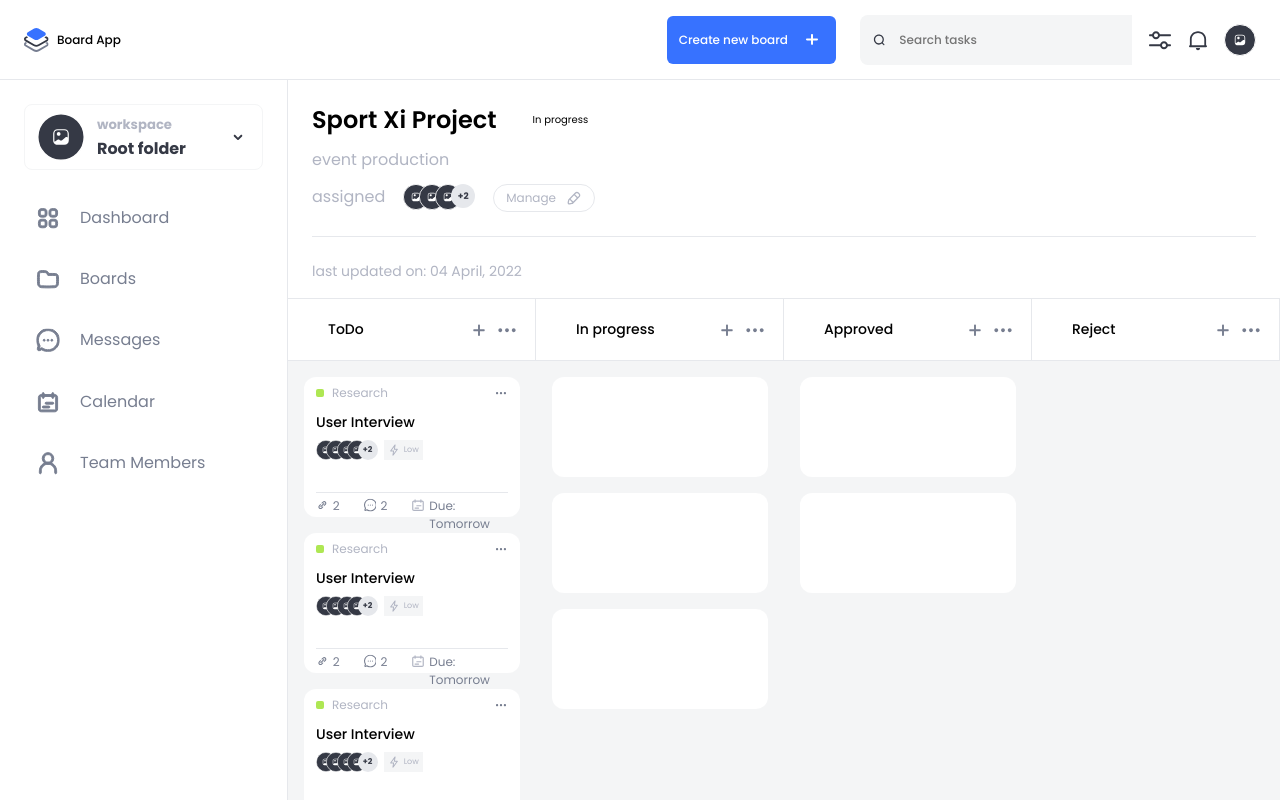
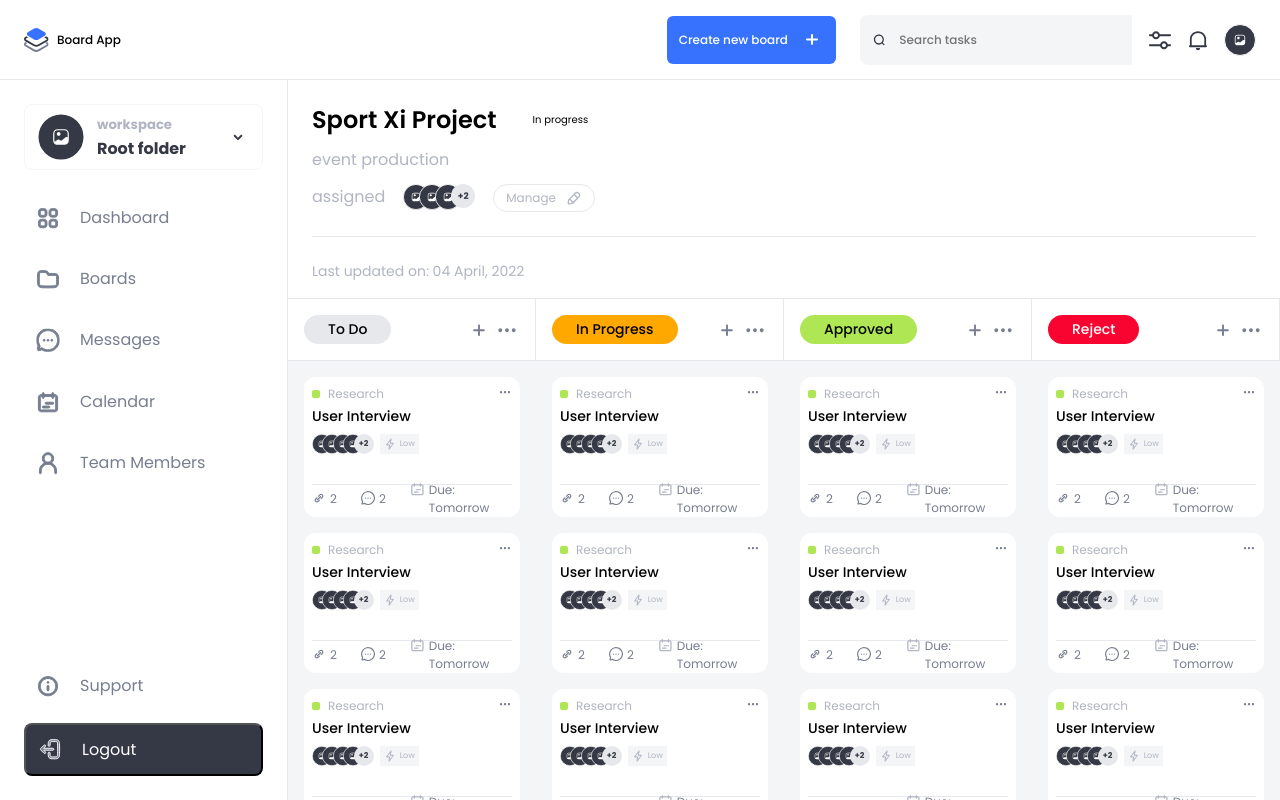
Before and after one commit to lakmalsathyajith/visionex-board, a React (Vite) app: page / in a window 1280 px wide. Shown: the top 800 px of the page. Built offline with nearby package versions, Linux system fonts and the light colour scheme.

Commit message:
breakdown more components

```diff
--- /dev/null
+++ b/src/components/Badge/Badge.module.scss
@@ -0,0 +1,25 @@
+@use './../../styles/variables' as vars;
+
+.badge {
+  border-radius: 46px;
+  padding: 0.25rem 1.5rem;
+  font-size: 0.875rem;
+  font-weight: 500;
+
+  &--inprogress {
+    background-color: vars.$task-5-color;
+  }
+
+  &--todo {
+    background-color: vars.$neutral-6-color;
+  }
+
+  &--approved {
+    background-color: vars.$task-1-color;
+  }
+
+  &--reject {
+    background-color: vars.$task-2-color;
+    color: vars.$background-color;
+  }
+}
--- /dev/null
+++ b/src/components/Badge/index.tsx
@@ -0,0 +1,28 @@
+import { FunctionComponent } from "react";
+import styles from "./Badge.module.scss";
+
+interface BadgeProps {
+  variant: "todo" | "inprogress" | "approved" | "reject";
+}
+
+const Badge: FunctionComponent<BadgeProps> = ({ variant }) => {
+  let label = "";
+  const className = `${styles["badge"]} ${styles["badge--" + variant]}`;
+  switch (variant) {
+    case "approved":
+      label = "Approved";
+      break;
+    case "inprogress":
+      label = "In Progress";
+      break;
+    case "reject":
+      label = "Reject";
+      break;
+    default:
+      label = "To Do";
+      break;
+  }
+  return <h2 className={className}>{label}</h2>;
+};
+
+export default Badge;
--- a/src/components/Card/Card.module.scss
+++ b/src/components/Card/Card.module.scss
@@ -8,15 +8,15 @@
   height: 100px;
   background-color: vars.$background-color;
   margin: 0 1rem;
-  padding: 0 0.75rem;
+  padding: 0.5rem;
   gap: 0.25rem;
   min-height: 140px;
 
   &__top-bar {
     display: flex;
     justify-content: space-between;
-    align-items: center;
-    height: 32px;
+    // align-items: center;
+    // height: 32px;
   }
 
   &__category {
@@ -96,6 +96,7 @@
     width: 100%;
     color: vars.$neutral-4-color;
     font-size: 0.75rem;
+    align-items: center;
   }
 
   &__footer-links {
--- /dev/null
+++ b/src/components/Swimlane/Swimlane.module.scss
@@ -0,0 +1,45 @@
+@use './../../styles/variables' as vars;
+
+.swimlane {
+  grid-area: 3/-1;
+  display: grid;
+  grid-template-columns: 1fr 1fr 1fr 1fr;
+  background-color: vars.$neutral-7-color;
+  height: 100%;
+  overflow-y: auto;
+
+  &__header {
+    display: flex;
+    justify-content: space-between;
+    align-items: center;
+    padding: 1rem;
+    background-color: vars.$background-color;
+    border-right: 1px solid vars.$border-color;
+    border-bottom: 1px solid vars.$border-color;
+  }
+
+  &__title {
+    padding: 0.25rem 1.5rem;
+    border-radius: 46px;
+    font-size: 0.875rem;
+    font-weight: 500;
+  }
+
+  &__actions {
+    display: flex;
+    gap: 0.25rem;
+  }
+
+  &__card {
+    height: 100px;
+    background-color: vars.$background-color;
+    margin: 0 1rem;
+    border-radius: 0.75rem;
+  }
+
+  &__tab {
+    display: flex;
+    flex-direction: column;
+    gap: 1rem;
+  }
+}
--- /dev/null
+++ b/src/components/Swimlane/Tab/index.tsx
@@ -0,0 +1,29 @@
+import { FunctionComponent, ReactElement } from "react";
+import Card from "../../../components/Card";
+import DotsIcon from "../../../icons/DotsIcon";
+import Plus2Icon from "../../../icons/Plus2Icon";
+import styles from "./../Swimlane.module.scss";
+
+interface TabProps {
+  label: ReactElement;
+}
+const Tab: FunctionComponent<TabProps> = ({ label }) => {
+  return (
+    <div className={styles["swimlane__tab"]}>
+      <div className={styles["swimlane__header"]}>
+        {label}
+        {/* <h2 className={styles["swimlane__title"]}>{label}</h2> */}
+        <div className={styles["swimlane__actions"]}>
+          <Plus2Icon />
+          <DotsIcon />
+        </div>
+      </div>
+      <Card />
+      <Card />
+      <Card />
+      <Card />
+    </div>
+  );
+};
+
+export default Tab;
--- /dev/null
+++ b/src/components/Swimlane/index.tsx
@@ -0,0 +1,15 @@
+import { FunctionComponent, ReactNode } from "react";
+import styles from "./Swimlane.module.scss";
+import Tab from "./Tab";
+
+interface SwimlaneProps {
+  children: ReactNode;
+  Tab: ReactNode;
+}
+const Swimlane: FunctionComponent<SwimlaneProps> = ({ children }) => {
+  return <section className={styles["swimlane"]}>{children}</section>;
+};
+
+Swimlane.Tab = Tab;
+
+export default Swimlane;
--- a/src/layouts/partials/sidebar/Sidebar.module.scss
+++ b/src/layouts/partials/sidebar/Sidebar.module.scss
@@ -8,6 +8,7 @@
   gap: 1.5rem;
   border-right: 1px solid vars.$border-color;
   justify-content: space-between;
+  max-height: calc(100vh - 80px);
 
   &__workspace {
     display: flex;
--- a/src/pages/home/Home.module.scss
+++ b/src/pages/home/Home.module.scss
@@ -99,46 +99,3 @@
     // padding: 0.5rem 0;
   }
 }
-
-.swimlane {
-  grid-area: 3/-1;
-  display: grid;
-  grid-template-columns: 1fr 1fr 1fr 1fr;
-  background-color: vars.$neutral-7-color;
-  height: 100%;
-
-  &__header {
-    display: flex;
-    justify-content: space-between;
-    align-items: center;
-    padding: 1rem;
-    background-color: vars.$background-color;
-    border-right: 1px solid vars.$border-color;
-    border-bottom: 1px solid vars.$border-color;
-  }
-
-  &__title {
-    padding: 0.25rem 1.5rem;
-    border-radius: 46px;
-    font-size: 0.875rem;
-    font-weight: 500;
-  }
-
-  &__actions {
-    display: flex;
-    gap: 0.25rem;
-  }
-
-  &__card {
-    height: 100px;
-    background-color: vars.$background-color;
-    margin: 0 1rem;
-    border-radius: 0.75rem;
-  }
-
-  &__tab {
-    display: flex;
-    flex-direction: column;
-    gap: 1rem;
-  }
-}
--- a/src/pages/home/index.tsx
+++ b/src/pages/home/index.tsx
@@ -1,4 +1,6 @@
+import Badge from "../../components/Badge";
 import Card from "../../components/Card";
+import Swimlane from "../../components/Swimlane";
 import DotsIcon from "../../icons/DotsIcon";
 import PencilIcon from "../../icons/PencilIcon";
 import Plus2Icon from "../../icons/Plus2Icon";
@@ -46,10 +48,16 @@ function HomePage() {
         </div>
         <div className={styles["project__divider"]}></div>
         <div className={styles["project__updated"]}>
-          last updated on: 04 April, 2022
+          Last updated on: 04 April, 2022
         </div>
       </section>
-      <section className={styles["swimlane"]}>
+      <Swimlane>
+        <Swimlane.Tab label={<Badge variant="todo" />} />
+        <Swimlane.Tab label={<Badge variant="inprogress" />} />
+        <Swimlane.Tab label={<Badge variant="approved" />} />
+        <Swimlane.Tab label={<Badge variant="reject" />} />
+      </Swimlane>
+      {/* <section className={styles["swimlane"]}>
         <div className={styles["swimlane__tab"]}>
           <div className={styles["swimlane__header"]}>
             <h2 className={styles["swimlane__title"]}>ToDo</h2>
@@ -95,7 +103,7 @@ function HomePage() {
             </div>
           </div>
         </div>
-      </section>
+      </section> */}
     </MainLayout>
   );
 }
--- a/src/styles/_variables.scss
+++ b/src/styles/_variables.scss
@@ -8,3 +8,5 @@ $neutral-5-color: #b1b5c3;
 $neutral-6-color: #E6E8EC;
 $neutral-7-color: #F4F5F6;
 $task-1-color: #AEE753;
+$task-2-color: #F90430;
+$task-5-color: #FFA800;
```
